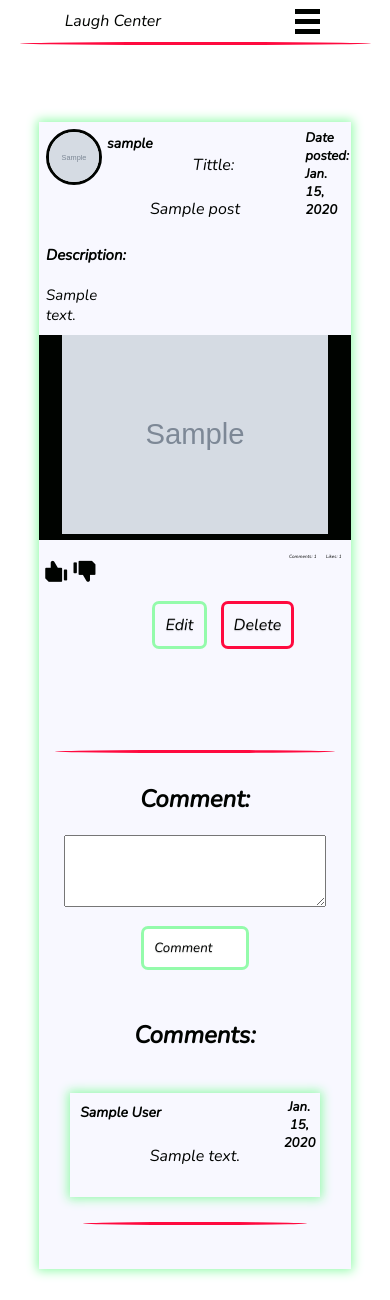
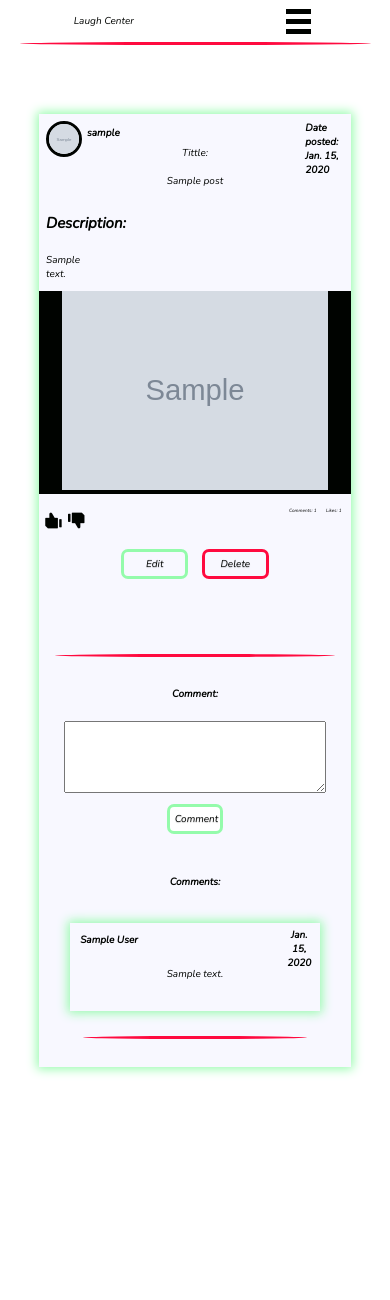
Before and after one commit to samer25/SoftUniProject, a Django app: page /posts/post_details/1 in a window 390 px wide. Shown: the top 1300 px of the page. After the commit the page ends 1075 px from the top, so only its background shows below. Run offline with Django 3.2, Linux system fonts and the light colour scheme; a user stored in the database is signed in; tables that the repository leaves empty hold one stand-in row (values such as "Sample post"); grey boxes marked "Sample" are stand-in pictures.

Commit message:
Adding Mobile responsive css

```diff
--- a/static/css/main.css
+++ b/static/css/main.css
@@ -67,3 +67,57 @@
 .middle {
     padding: 20px;
 }
+
+@media screen and (max-width: 1024px) {
+
+    .button-success,
+    .button-error {
+        color: #000300;
+        border-radius: 4px;
+        padding: 5px;
+        text-shadow: 0 1px 1px rgba(0, 0, 0, 0.2);
+        margin: 10px;
+        width: 8vh;
+        font-size: 20px;
+
+    }
+
+}
+
+@media screen and (max-width: 768px) {
+    body {
+        overflow-x: hidden;
+
+
+    }
+
+    .button-success,
+    .button-error {
+        color: #000300;
+        border-radius: 4px;
+        padding: 5px;
+        text-shadow: 0 1px 1px rgba(0, 0, 0, 0.2);
+        margin: auto 10px;
+        width: 6vh;
+        font-size: 10px;
+
+
+    }
+
+    * {
+        font-size: 10px;
+    }
+
+    .profile-img {
+        width: 30px !important;
+        height: 30px !important;
+    }
+
+    .buttons-align {
+        margin-top: 20px !important;
+    }
+
+    .button-comment {
+        font-size: 100%;
+    }
+}
--- a/static/css/posts.css
+++ b/static/css/posts.css
@@ -59,7 +59,6 @@
 
 .buttons-align {
     margin: auto;
-    width: 50%;
     text-align-last: center;
     display: flex;
 }
@@ -106,6 +105,18 @@
     cursor: pointer;
     float: left;
 
+
+}
+
+@media screen and (max-width: 768px) {
+    .like-level1, .dislike-level1, .share, .comment {
+    font-size: 3vh;
+    margin-left: 2%;
+    cursor: pointer;
+    float: left;
+
+
+}
 
 }
 
--- a/templates/common/navbar.html
+++ b/templates/common/navbar.html
@@ -22,37 +22,37 @@
 
             {% endif %}
             <li>
-                <a href="{% url 'landing page' %}" class="fi-home"></a>
+                <a title="Home" href="{% url 'landing page' %}" class="fi-home"></a>
             </li>
             {% if user.is_authenticated %}
                 <li>
 
-                    <a href="{% url 'create post' user.id %}" class="fi-page-add"></a>
+                    <a title="Creat a post" href="{% url 'create post' user.id %}" class="fi-page-add"></a>
 
                 </li>
             {% endif %}
             <li>
-                <a href="{% url 'posts' %}" class="fi-page-multiple"></a>
+                <a title="All posts" href="{% url 'posts' %}" class="fi-page-multiple"></a>
 
             </li>
             {% if user.is_superuser %}
-                 <li>
+                <li>
 
-                    <a href="{% url 'admin:index' %}" class="fi-wrench"></a>
+                    <a title="Admin page" href="{% url 'admin:index' %}" class="fi-wrench"></a>
 
                 </li>
                 <li>
 
-                    <a href="{% url 'api-root' %}" class="fi-widget"></a>
+                    <a title="Admin serializer" href="{% url 'api-root' %}" class="fi-widget"></a>
 
                 </li>
             {% endif %}
 
             <li>
                 {% if user.is_authenticated %}
-                    <a href="{% url 'logout user' %}" class="fi-arrow-right"></a>
+                    <a title="Log out" href="{% url 'logout user' %}" class="fi-arrow-right"></a>
                 {% else %}
-                    <a href="{% url 'login user' %}" class="fi-arrow-left"></a>
+                    <a title="Log in" href="{% url 'login user' %}" class="fi-arrow-left"></a>
                 {% endif %}
             </li>
 
--- a/templates/post_details.html
+++ b/templates/post_details.html
@@ -55,9 +55,12 @@
                         <br>
                         <br>
                         <div class=buttons-align>
-                            <a class="button-success" href="{% url 'post edit' p.pk %}"> Edit</a>
-
-                            <a class="button-error" href="{% url 'post delete' p.pk %}"> Delete</a>
+                            <div class="edit-button">
+                                <a class="button-success" href="{% url 'post edit' p.pk %}"> Edit</a>
+                            </div>
+                            <div class="delete-button">
+                                <a class="button-error" href="{% url 'post delete' p.pk %}"> Delete</a>
+                            </div>
                         </div>
                     {% endif %}
 
```
Also changed, not shown: static/css/forms.css (+7 -2 lines).
